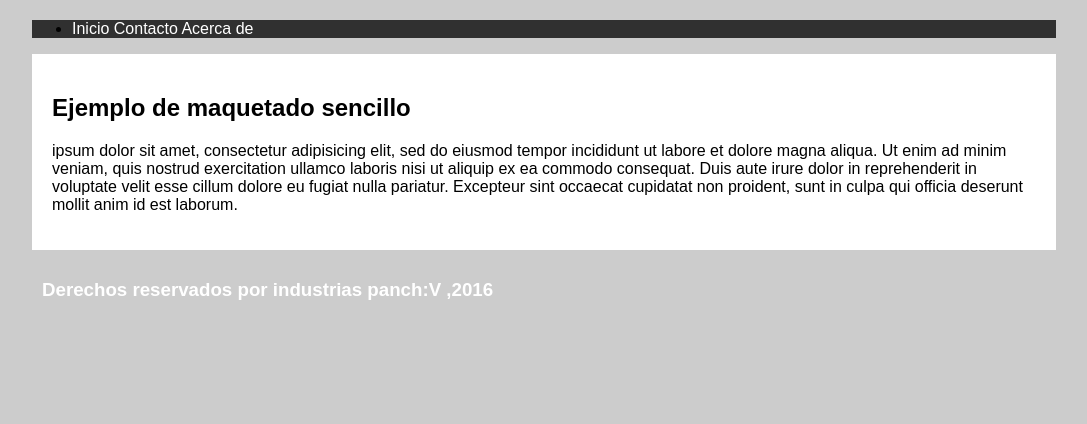
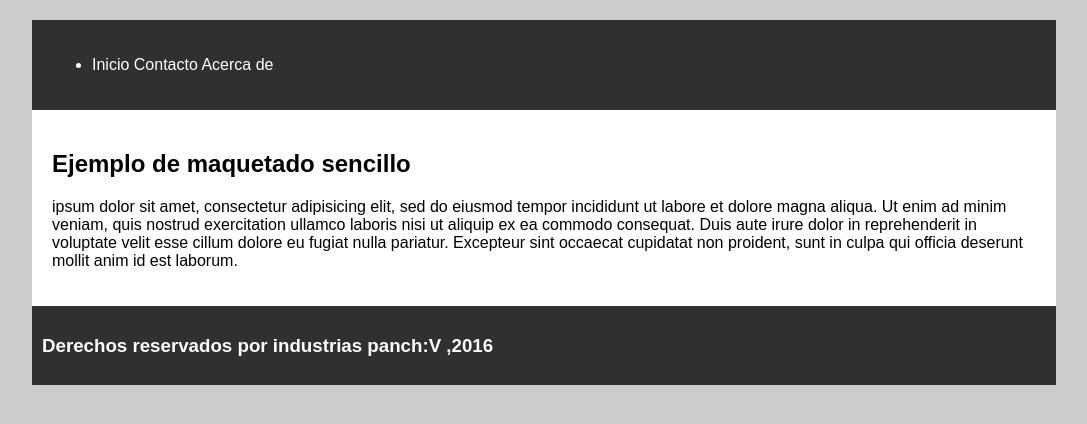
Before and after one commit to franc97/franc97.github.io, a plain HTML site: page index.html in a window 1280 px wide. Shown: the whole page, without its empty margins (96-1183 px from the left). Drawn offline with Linux system fonts and the light colour scheme.

Commit message:
Update Estilo.css

```diff
--- a/Estilo.css
+++ b/Estilo.css
@@ -7,7 +7,7 @@ body{
 
 header{
 	background-color:  #303030;
-	color: #fff
+	color: #fff;
 	padding: 20px;
 }
 /*eliminar las villetas del menu*/
@@ -23,7 +23,7 @@ main{
 	padding: 20px;
 }
 footer{
-	background-color: 303030;
+	background-color: #303030;
 	color: #fff;
 	   padding: 10px;
 }
```
